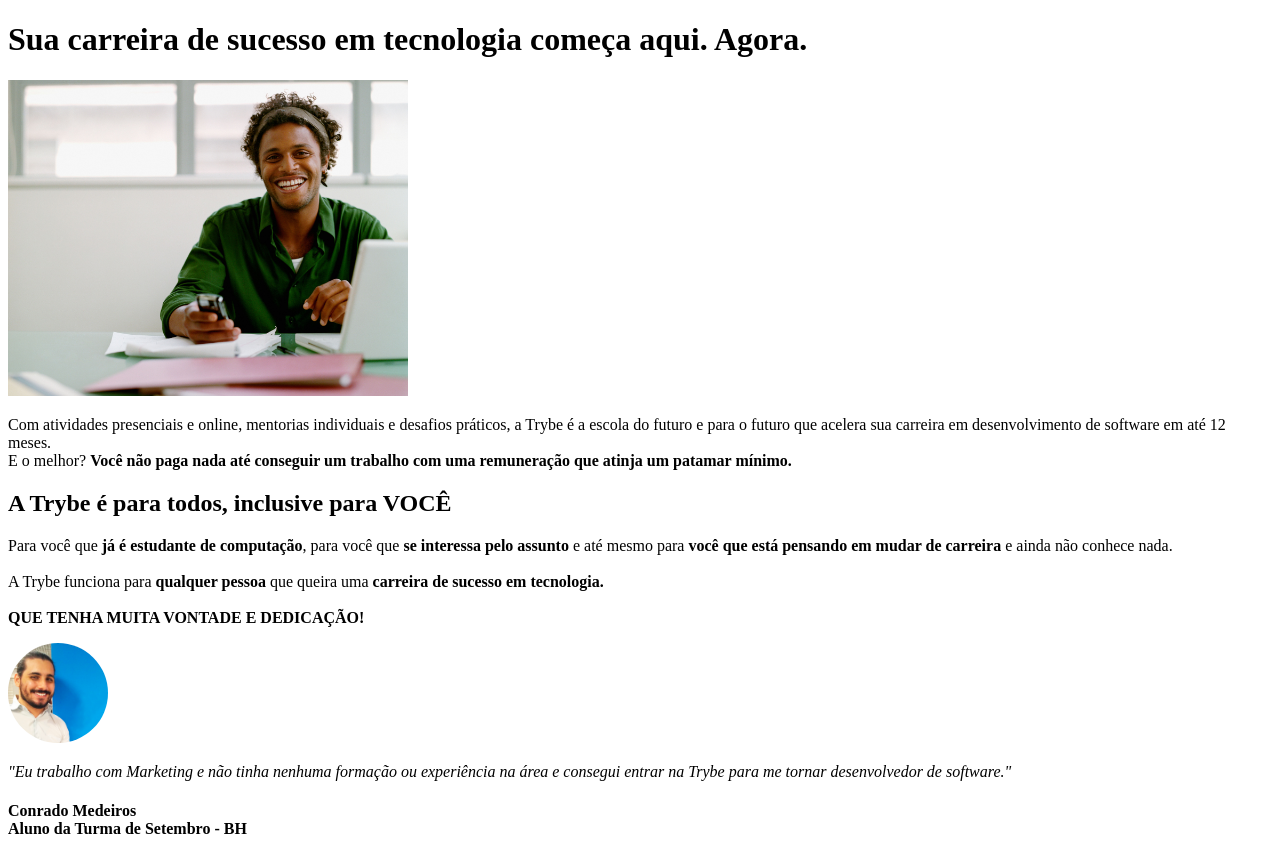
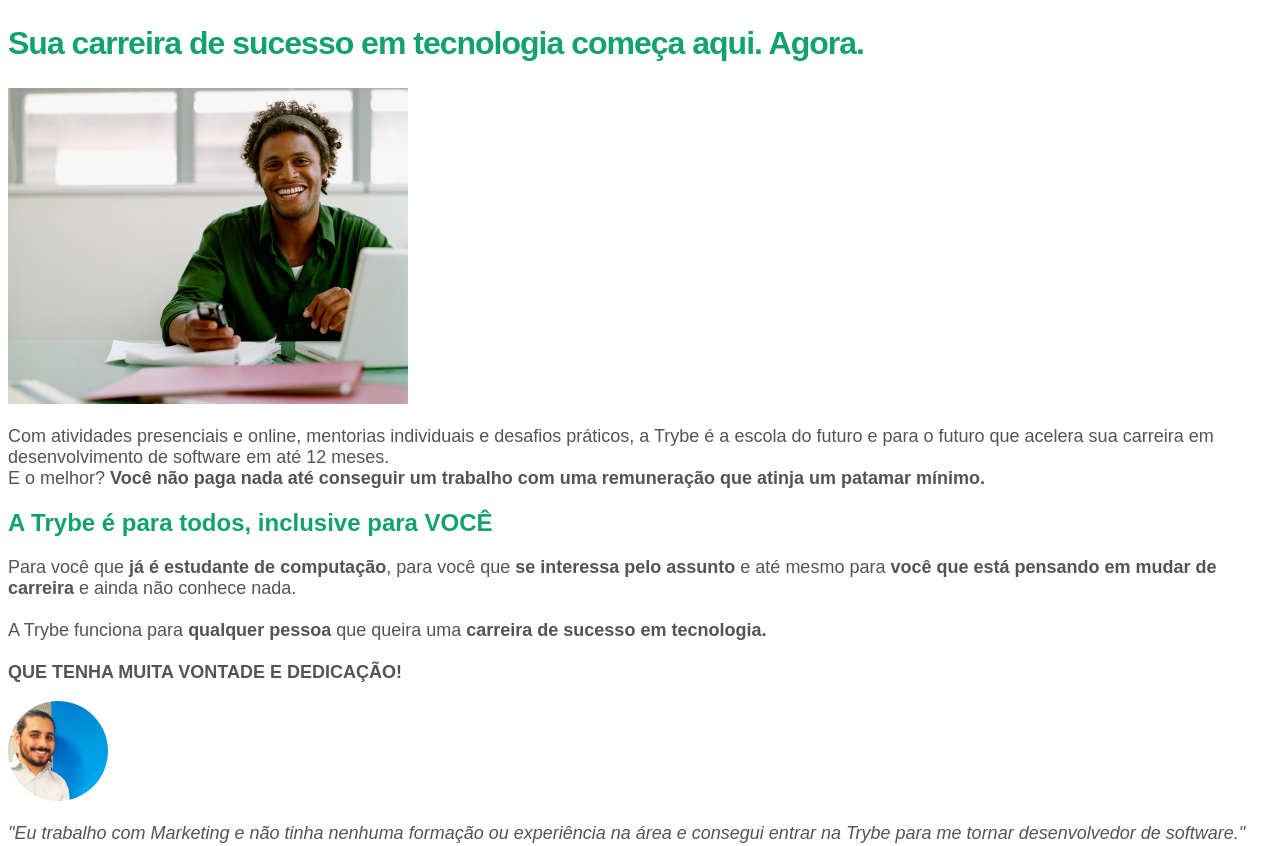
Before and after one commit to simonebarbado/simonebarbado.github.io, a plain HTML site: page projeto-pessoal-01/index.html in a window 1280 px wide. Shown: the top 846 px of the page. Drawn offline with Linux system fonts and the light colour scheme.

Commit message:
Trocando cores das fontes

```diff
--- a/projeto-pessoal-01/style.css
+++ b/projeto-pessoal-01/style.css
@@ -1,3 +1,21 @@
+body {
+    font-family: Arial, Helvetica, sans-serif;
+}
+
+h1 {
+    line-height: 45px;
+    font-weight: 800;
+    letter-spacing: -1px;
+}
+
+h1, h2, h3, h4 {
+    color: #11a36a;
+}
+
+p, li {
+    font-size: 18px;
+    color: #545454;
+}
 
 .pictures {
     width: 100px;
```
